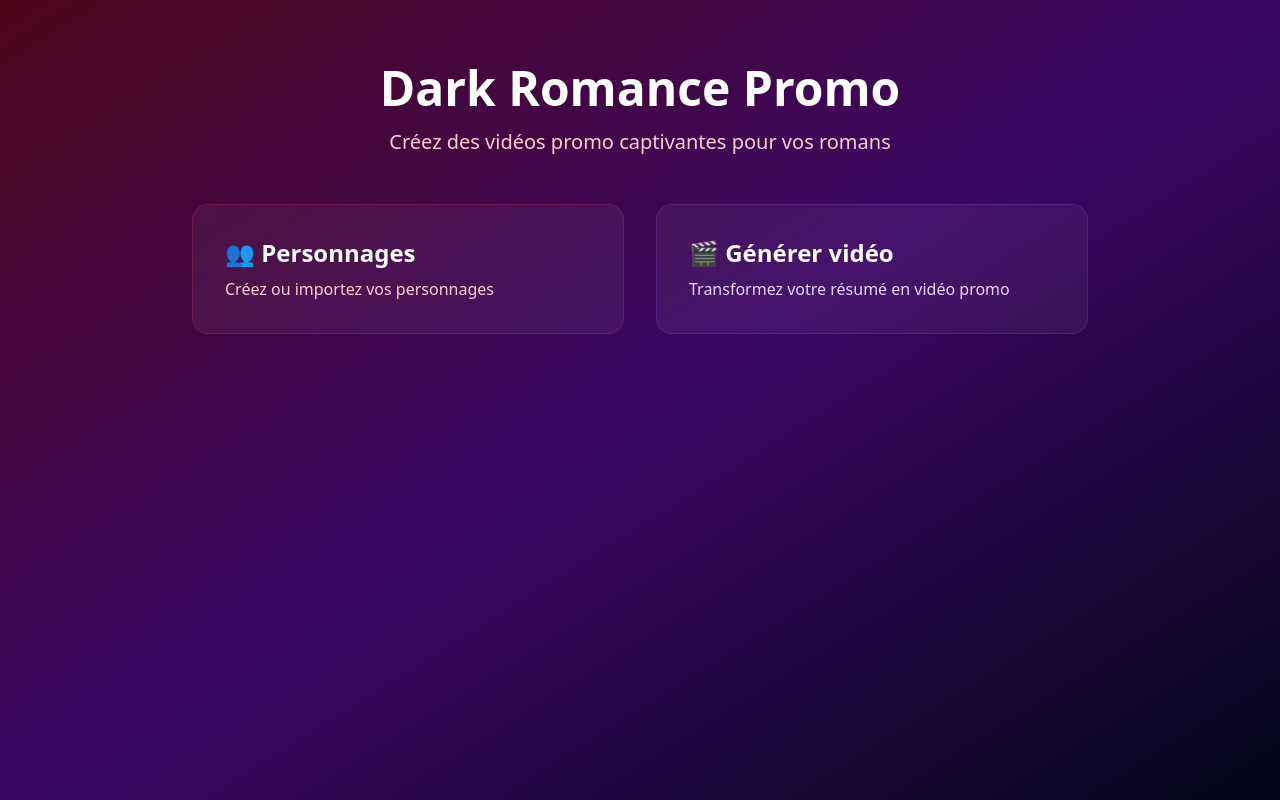
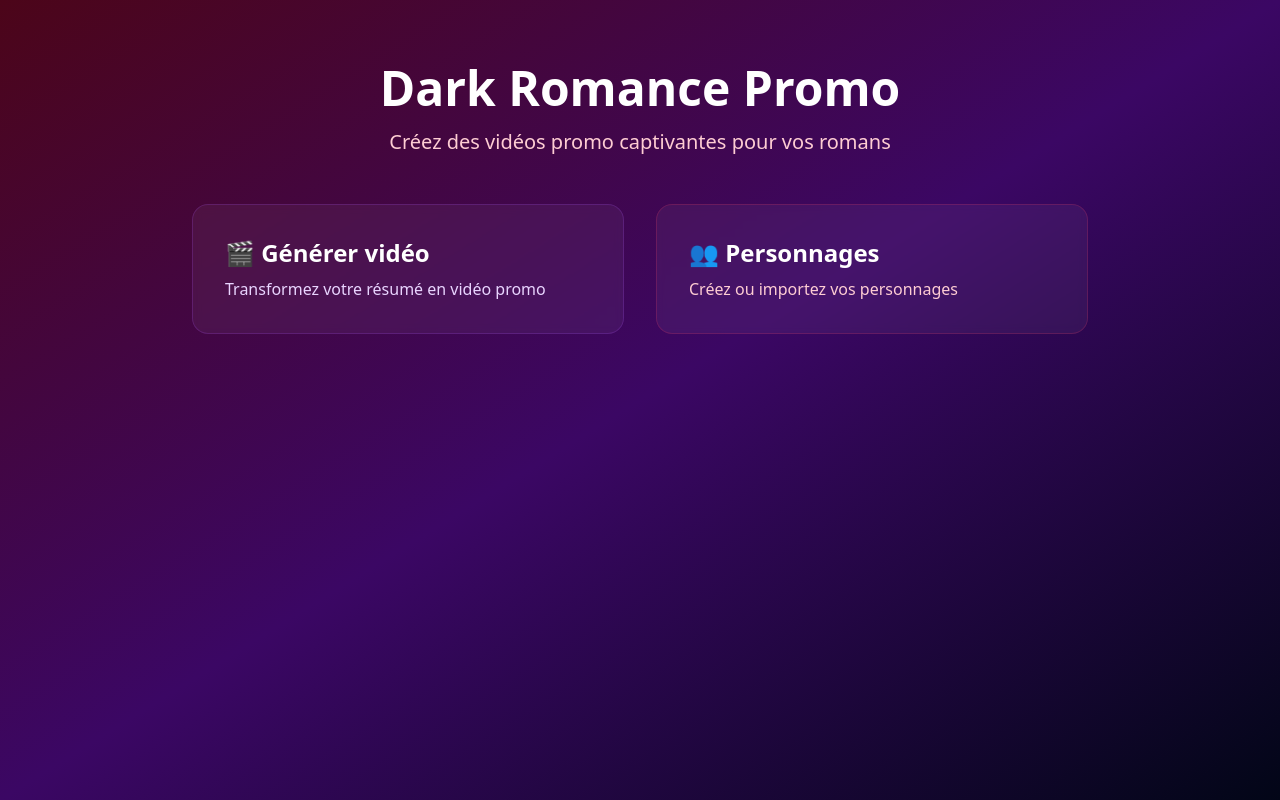
Before and after one commit to picxsee/dark-romance-promo, a Next.js app: page / in a window 1280 px wide. Built offline with nearby package versions, Linux system fonts and the light colour scheme.

Commit message:
Reorder homepage: Générer vidéo before Personnages

```diff
--- a/app/page.tsx
+++ b/app/page.tsx
@@ -15,6 +15,16 @@ export default function Home() {
 
         <div className="grid md:grid-cols-2 gap-8 max-w-4xl mx-auto">
           <Link
+            href="/generate"
+            className="block p-8 rounded-2xl bg-white/5 backdrop-blur-sm border border-purple-500/20 hover:border-purple-500/40 transition-all hover:scale-105"
+          >
+            <h2 className="text-2xl font-bold mb-2">🎬 Générer vidéo</h2>
+            <p className="text-purple-200">
+              Transformez votre résumé en vidéo promo
+            </p>
+          </Link>
+
+          <Link
             href="/characters"
             className="block p-8 rounded-2xl bg-white/5 backdrop-blur-sm border border-rose-500/20 hover:border-rose-500/40 transition-all hover:scale-105"
           >
@@ -23,16 +33,6 @@ export default function Home() {
               Créez ou importez vos personnages
             </p>
           </Link>
-
-          <Link
-            href="/generate"
-            className="block p-8 rounded-2xl bg-white/5 backdrop-blur-sm border border-purple-500/20 hover:border-purple-500/40 transition-all hover:scale-105"
-          >
-            <h2 className="text-2xl font-bold mb-2">🎬 Générer vidéo</h2>
-            <p className="text-purple-200">
-              Transformez votre résumé en vidéo promo
-            </p>
-          </Link>
         </div>
       </div>
     </main>
```
